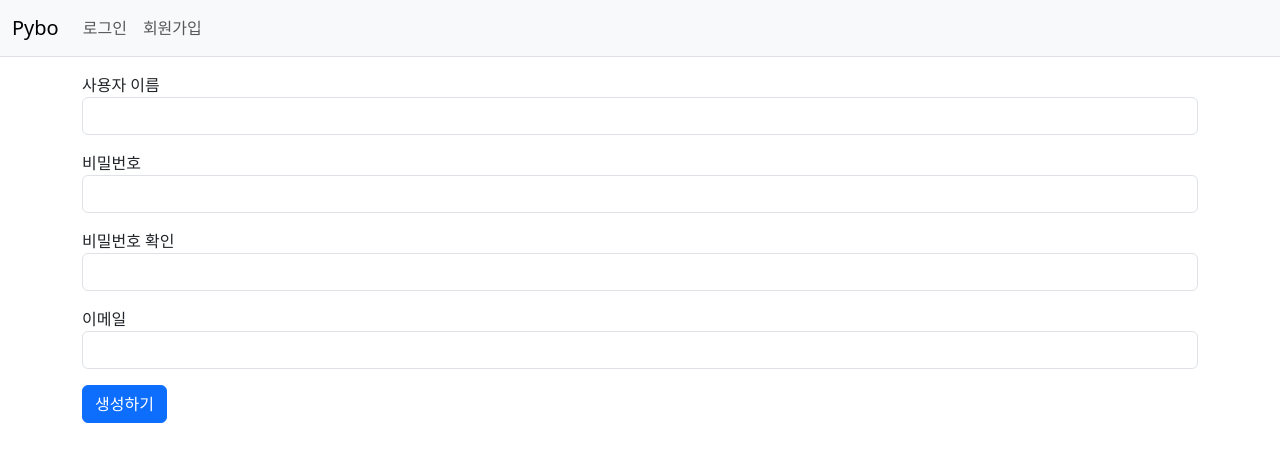
After one commit to devwoo41/Django_study, a Django app: page /common/signup/ in a window 1280 px wide. The commit adds this page. Shown: the top 462 px of the page. Run offline with Django 5.2, Linux system fonts and the light colour scheme; some libraries are stand-ins or nearby versions.

Commit message:
회원가입구현

```diff
--- /dev/null
+++ b/common/forms.py
@@ -0,0 +1,10 @@
+from django import forms
+from django.contrib.auth.forms import UserCreationForm
+from django.contrib.auth.models import User
+
+class UserForm(UserCreationForm):
+    email=forms.EmailField(label='이메일')
+
+class Meta:
+    model=User
+    fields=("username","password1","password2","email")
--- a/common/urls.py
+++ b/common/urls.py
@@ -7,4 +7,5 @@ app_name='common'
 urlpatterns=[
     path('login/',auth_views.LoginView.as_view(template_name='common/login.html'),name='login'),
     path('logout/',views.logout_view,name='logout'),
+    path('signup/',views.signup,name='signup'),
 ]
--- a/common/views.py
+++ b/common/views.py
@@ -1,8 +1,23 @@
 from django.shortcuts import render
-from django.contrib.auth import logout
+from django.contrib.auth import authenticate,login,logout
 from django.shortcuts import redirect
+from common.forms import UserForm
 
 def logout_view(request):
     logout(request)
     return redirect('pybo:index')
+
+def signup(request):
+    if request.method == 'POST':
+        form = UserForm(request.POST)
+        if form.is_valid():
+            form.save()
+            username = form.cleaned_data.get('username')
+            raw_password = form.cleaned_data.get('password1')
+            user = authenticate(username=username, password=raw_password)
+            login(request, user)
+            return redirect('pybo:index')
+    else:
+        form = UserForm()
+    return render(request, 'common/signup.html', {'form': form})
 # Create your views here.
--- a/config/urls.py
+++ b/config/urls.py
@@ -22,5 +22,6 @@ from pybo import views
 urlpatterns = [
     path('admin/', admin.site.urls),
     path('pybo/',include('pybo.urls')),
-    path('common/',include('common.urls'))
+    path('common/',include('common.urls')),
+    path('',views.index,name='index'),
 ]
--- /dev/null
+++ b/templates/common/signup.html
@@ -0,0 +1,30 @@
+{% extends "base.html" %}
+{% block content %}
+<div class="container my-3">
+    <form method="post" action="{% url 'common:signup' %}">
+        {% csrf_token %}
+        {% include "form_errors.html" %}
+        <div class="mb-3">
+            <label for="username">사용자 이름</label>
+            <input type="text" class="form-control" name="username" id="username"
+                   value="{{ form.username.value|default_if_none:'' }}">
+        </div>
+        <div class="mb-3">
+            <label for="password1">비밀번호</label>
+            <input type="password" class="form-control" name="password1" id="password1"
+                   value="{{ form.password1.value|default_if_none:'' }}">
+        </div>
+        <div class="mb-3">
+            <label for="password2">비밀번호 확인</label>
+            <input type="password" class="form-control" name="password2" id="password2"
+                   value="{{ form.password2.value|default_if_none:'' }}">
+        </div>
+        <div class="mb-3">
+            <label for="email">이메일</label>
+            <input type="text" class="form-control" name="email" id="email"
+                   value="{{ form.email.value|default_if_none:'' }}">
+        </div>
+        <button type="submit" class="btn btn-primary">생성하기</button>
+    </form>
+</div>
+{% endblock %}
--- a/templates/navbar.html
+++ b/templates/navbar.html
@@ -22,6 +22,11 @@
                     <a class="nav-link" href="{% url 'common:login' %}">로그인</a>
                     {% endif %}
                 </li>
+                <li>
+                    {% if not user.is_authenticated %}
+                    <a class="nav-link" href="{% url 'common:signup' %}"> 회원가입</a>
+                    {% endif %}
+                </li>
             </ul>
         </div>
     </div>
```
